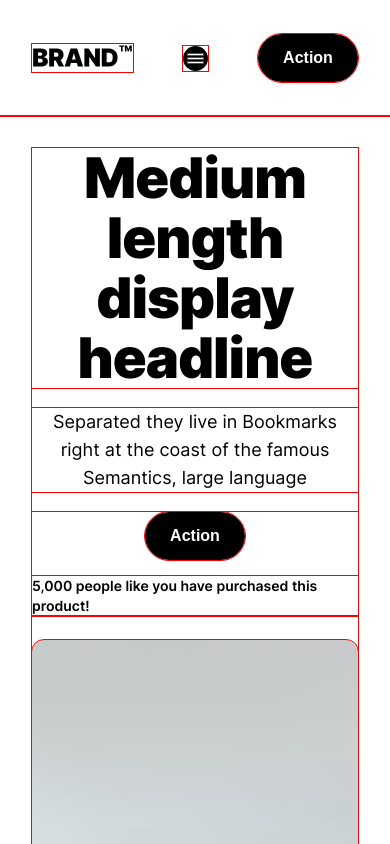
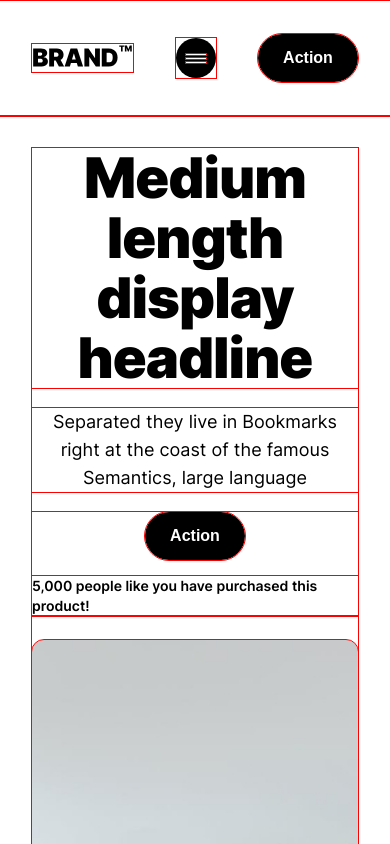
Before and after one commit to asbhogal/React-Brand-Responsive-Web-Page, a React app: page / in a window 390 px wide. Shown: the top 844 px of the page. Built offline with nearby package versions, Linux system fonts and the light colour scheme; the HTML template or start-up script is replaced by a standard one.

Commit message:
configured navbar toggle for responsive

```diff
--- a/src/components/Header.jsx
+++ b/src/components/Header.jsx
@@ -1,19 +1,34 @@
 import CTAButton from "./CTAButtons";
 import mainLogoBlack from "../assets/logos/brand-logo-black.svg";
+import { useState } from "react";
 
 const Header = () => {
+
+    const   [active, setActive] = useState("HeaderNavLinks"),
+            [toggle, setToggle] = useState("NavbarToggle");
+
+    const navToggle = () => {
+        active === "HeaderNavLinks"
+        ? setActive("HeaderNavLinks NavActive")
+        : setActive("HeaderNavLinks");
+
+        toggle === "NavbarToggle"
+        ? setToggle("NavbarToggle ToggleActive")
+        : setToggle("NavbarToggle");
+    };
+
     return (
         <header className="Header">
             <img src={ mainLogoBlack }></img>
             <nav className="Navbar">
-                <ul className="HeaderNavLinks">
+                <ul className={ active }>
                     <li className="NavItem"><a href="#">Link 1</a></li>
                     <li className="NavItem"><a href="#">Link 2</a></li>
                     <li className="NavItem"><a href="#">Link 3</a></li>
                     <li className="NavItem"><a href="#">Link 4</a></li>
                     <li className="NavItem"><a href="#">Link 5</a></li>
                 </ul>
-                <button className="NavbarToggle">
+                <button className={ toggle } onClick={ navToggle }>
                     <span className="ToggleLine"></span>
                     <span className="ToggleLine"></span>
                     <span className="ToggleLine"></span>
--- a/src/scss/_components/_header.scss
+++ b/src/scss/_components/_header.scss
@@ -23,21 +23,65 @@
 }
 
 .NavbarToggle {
-    width: 25px;
-    height: 25px;
+    width: 40px;
+    height: 40px;
     border-radius: 50%;
     outline: none;
     border: none;
     background-color: black;
-    display: flex;
+    display: none;
     flex-direction: column;
     align-items: center;
     justify-content: center;
     gap: 3px;
     cursor: pointer;
     .ToggleLine {
-        width: 15px;
+        transition: $Transition-05;
+        width: 20px;
         height: 1px;
         background-color: white;
     }
 }
+
+.ToggleActive .ToggleLine {
+    &:first-child {
+        transition: $Transition-05;
+        transform: rotate(45deg) translate(3.5px, 3px);
+    }
+    &:nth-child(2) {
+        transition: $Transition-05;
+        opacity: 0;
+    }
+    &:last-child {
+        transition: $Transition-05;
+        transform: rotate(-45deg) translate(2px, -2px);;
+    }
+}
+
+@media only screen and (width <= 600px) {
+    .NavbarToggle {
+        display: flex;
+        z-index: 9;
+        cursor: pointer;
+    }
+    .HeaderNavLinks {
+        position: absolute !important;
+        left: 0;
+        background-color: $AntiFlashWhite;
+        width: 100vw;
+        height: 100vh;
+        top: 0;
+        overflow: hidden;
+        display: flex;
+        flex-direction: column;
+        align-items: center;
+        justify-content: center;
+        gap: 50px;
+        transform: translateY(-100%);
+        transition: $Transition-05;
+    }
+}
+
+.NavActive {
+    transform: translateX(0%);
+}
--- a/src/scss/_partials/_responsive.scss
+++ b/src/scss/_partials/_responsive.scss
@@ -655,9 +655,6 @@
 }
 
 @media only screen and (width <= 600px) {
-    .HeaderNavLinks {
-        display: none !important;
-    }
     .Footer {
         background-color: $Black;
         color: $White;
--- a/src/scss/_partials/_variables.scss
+++ b/src/scss/_partials/_variables.scss
@@ -12,3 +12,4 @@ $BorderRadius: 12px;
 /****** TRANSITIONS ******/
 
 $Transition-03: all 0.3s ease-in;
+$Transition-05: all 0.5s ease-in;
```
